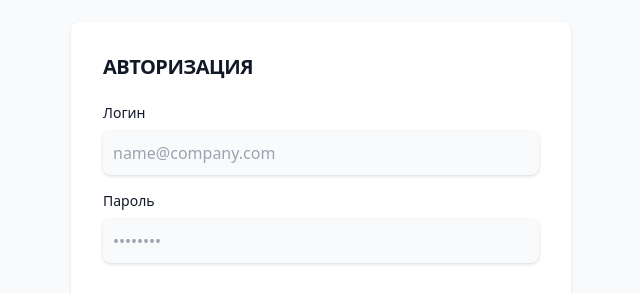
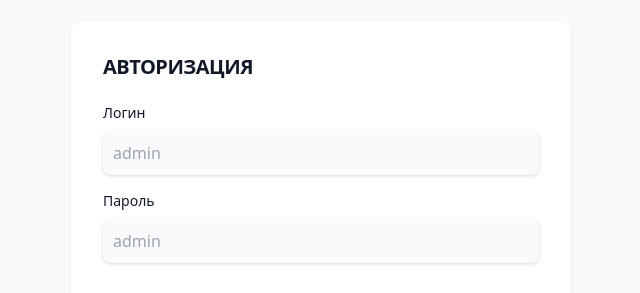
Before and after one commit to mrreads/4dev-test, a React (Vite) app: page / in a window 1280 px wide. Shown: the part 206-499 px from the top of the page, without its empty margins (319-959 px from the left). Built offline with nearby package versions, Linux system fonts and the light colour scheme.

Commit message:
added screenshots + change button next

```diff
--- a/src/components/AuthCard.tsx
+++ b/src/components/AuthCard.tsx
@@ -28,11 +28,11 @@ export default function AuthCard() {
                         <form method='POST' className="space-y-4 md:space-y-6" onSubmit={handleSubmit}>
                             <div>
                                 <p className="block mb-2 text-sm font-medium text-gray-900 dark:text-white">Логин</p>
-                                <input type="text" name="login"className="input-primary" placeholder="name@company.com" required />
+                                <input type="text" name="login"className="input-primary" placeholder="admin" required />
                             </div>
                             <div className='pb-4'>
                                 <p className="block mb-2 text-sm font-medium text-gray-900 dark:text-white">Пароль</p>
-                                <input type="password" name="password" placeholder="••••••••" className="input-primary" required />
+                                <input type="password" name="password" placeholder="admin" className="input-primary" required />
                             </div>
                             <button type="submit" className="button-primary">ВОЙТИ</button>
                         </form>
```
Also changed, not shown: 2 other files (tests, documents, lock files or other folders).
